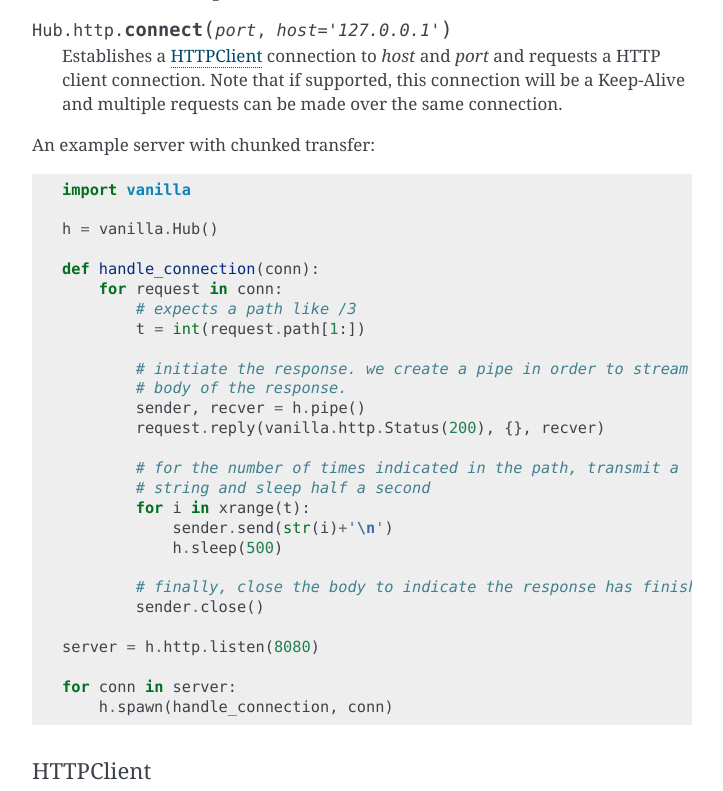
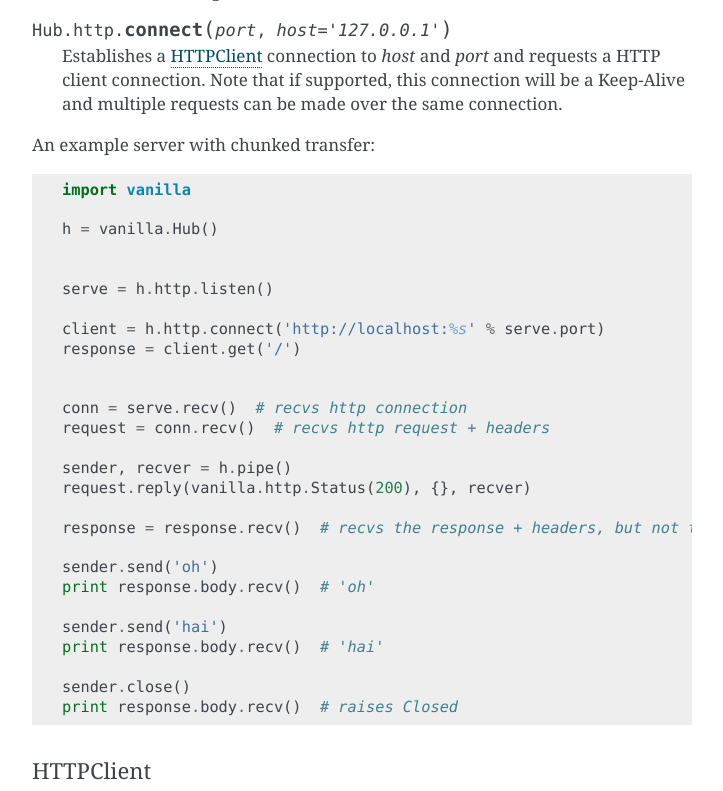
Before and after one commit to cablehead/vanilla, a Sphinx documentation site: the page built from docs/api.rst, in a window 1280 px wide and 900 px high, scrolled down 4793 px, cut to the strip 0-791 px from the top of the window. Shown: the whole strip, without its empty margins (388-1111 px from the left). Built offline with Sphinx 7.4.7, drawn with Linux system fonts in a browser that asks for light colours.

Commit message:
simplify the chunk transfer http example in the docs

```diff
--- a/docs/api.rst
+++ b/docs/api.rst
@@ -226,29 +226,29 @@ An example server with chunked transfer::
 
     h = vanilla.Hub()
 
-    def handle_connection(conn):
-        for request in conn:
-            # expects a path like /3
-            t = int(request.path[1:])
 
-            # initiate the response. we create a pipe in order to stream the
-            # body of the response.
-            sender, recver = h.pipe()
-            request.reply(vanilla.http.Status(200), {}, recver)
+    serve = h.http.listen()
 
-            # for the number of times indicated in the path, transmit a
-            # string and sleep half a second
-            for i in xrange(t):
-                sender.send(str(i)+'\n')
-                h.sleep(500)
+    client = h.http.connect('http://localhost:%s' % serve.port)
+    response = client.get('/')
 
-            # finally, close the body to indicate the response has finished
-            sender.close()
 
-    server = h.http.listen(8080)
+    conn = serve.recv()  # recvs http connection
+    request = conn.recv()  # recvs http request + headers
 
-    for conn in server:
-        h.spawn(handle_connection, conn)
+    sender, recver = h.pipe()
+    request.reply(vanilla.http.Status(200), {}, recver)
+
+    response = response.recv()  # recvs the response + headers, but not the body
+
+    sender.send('oh')
+    print response.body.recv()  # 'oh'
+
+    sender.send('hai')
+    print response.body.recv()  # 'hai'
+
+    sender.close()
+    print response.body.recv()  # raises Closed
 
 HTTPClient
 ~~~~~~~~~~
```
